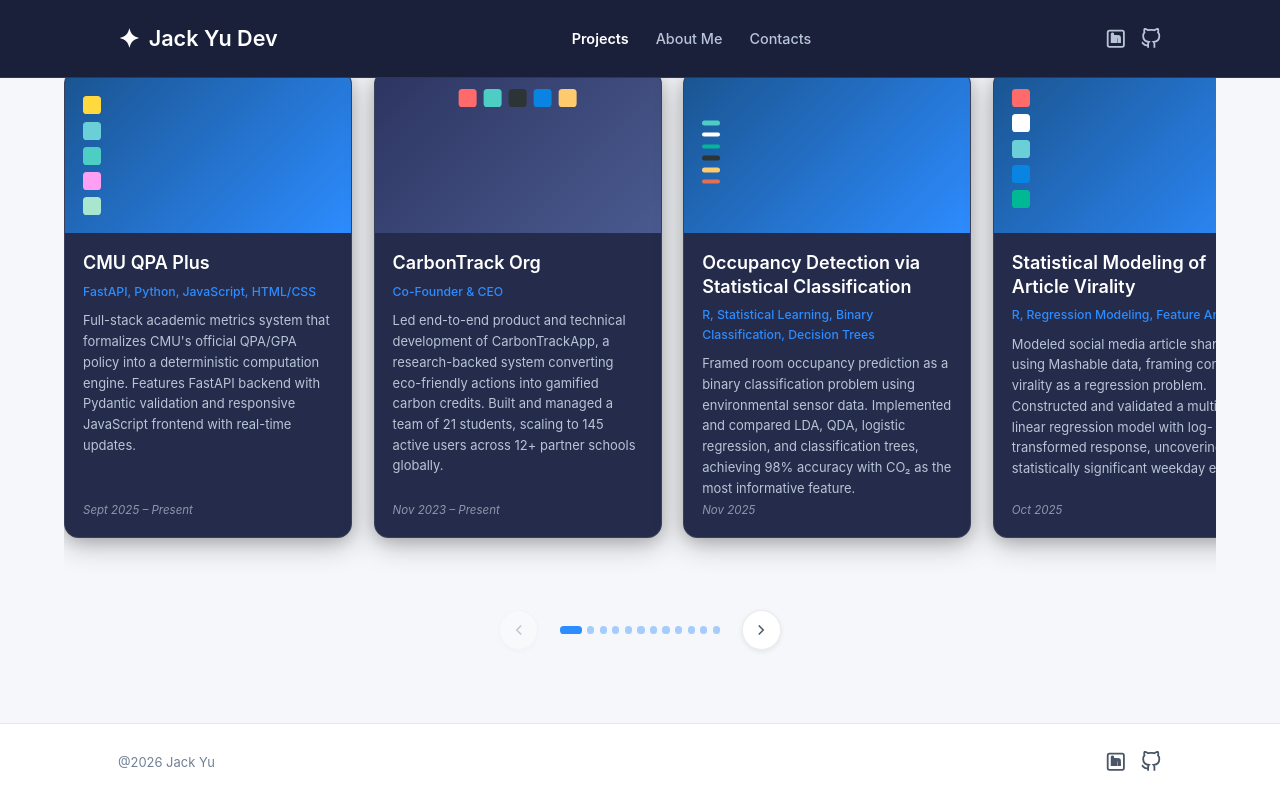
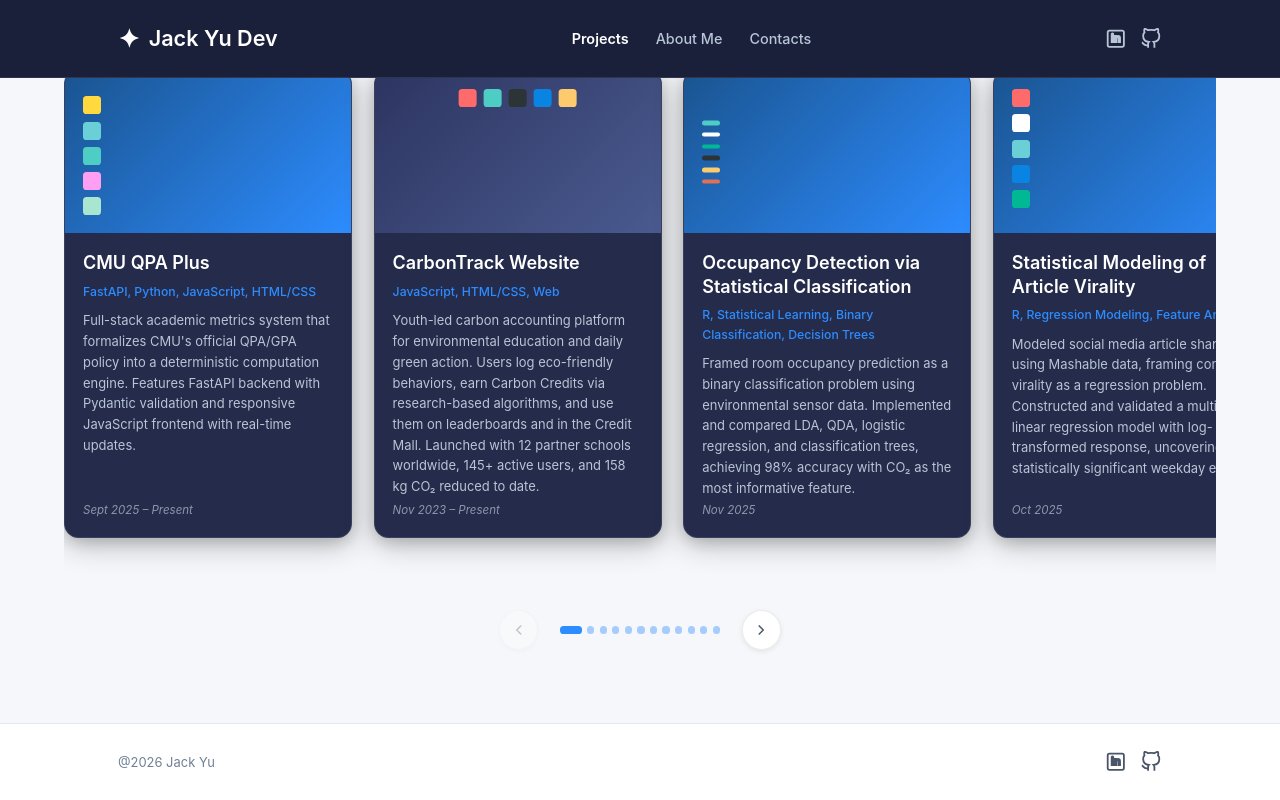
Before and after one commit to Jacky-111111/my-portfolio-site, a FastAPI app: page / in a window 1280 px wide. Run offline with FastAPI, Linux system fonts and the light colour scheme.

Commit message:
updated project info

```diff
--- a/static/css/style.css
+++ b/static/css/style.css
@@ -324,7 +324,6 @@
     flex-direction: column;
     justify-content: center;
     align-items: center;
-    flex: 1;
 }
 
 .projects-gallery {
--- a/static/js/main.js
+++ b/static/js/main.js
@@ -189,7 +189,7 @@
                 screenshotEl.classList.remove('no-image');
             } else {
                 screenshotEl.classList.add('no-image');
-                screenshotEl.textContent = '暂无截图';
+                screenshotEl.textContent = 'No screenshot';
             }
         }
         if (demoBtn) {
@@ -198,14 +198,14 @@
                 demoBtn.classList.remove('no-url');
                 try {
                     const host = new URL(demoUrl).hostname.replace(/^www\./, '');
-                    demoBtn.textContent = '访问 ' + host;
+                    demoBtn.textContent = host;  // 只显示域名，不加「访问」
                 } catch (_) {
                     demoBtn.textContent = '查看展示';
                 }
             } else {
                 demoBtn.href = '#';
                 demoBtn.classList.add('no-url');
-                demoBtn.textContent = '暂无展示链接';
+                demoBtn.textContent = 'No demo link';
             }
             demoBtn.addEventListener('click', function(e) {
                 e.stopPropagation();
--- a/templates/index.html
+++ b/templates/index.html
@@ -7,7 +7,7 @@
     <div class="projects-gallery-wrapper">
             <div class="projects-gallery" id="projectsGallery">
             <!-- Project Card 1: CMU QPA Plus -->
-            <div class="project-card-flip" data-demo-url="https://cmuqpa.com" data-screenshot="">
+            <div class="project-card-flip" data-demo-url="https://cmuqpa.com/" data-screenshot="/static/images/cmu-qpa-plus.png">
                 <div class="project-card-inner">
                     <div class="project-card card-mint">
                         <div class="project-placeholder">
@@ -33,8 +33,8 @@
                 </div>
             </div>
 
-            <!-- Project Card 2: CarbonTrack Org -->
-            <div class="project-card-flip" data-demo-url="" data-screenshot="">
+            <!-- Project Card 2: CarbonTrack Website -->
+            <div class="project-card-flip" data-demo-url="https://carbontrackapp.com" data-screenshot="/static/images/carbon-track-website.png">
                 <div class="project-card-inner">
                     <div class="project-card card-peach">
                         <div class="project-placeholder">
@@ -47,9 +47,9 @@
                             </div>
                         </div>
                         <div class="project-info">
-                            <h3 class="project-title">CarbonTrack Org</h3>
-                            <p class="project-tech">Co-Founder & CEO</p>
-                            <p class="project-description">Led end-to-end product and technical development of CarbonTrackApp, a research-backed system converting eco-friendly actions into gamified carbon credits. Built and managed a team of 21 students, scaling to 145 active users across 12+ partner schools globally.</p>
+                            <h3 class="project-title">CarbonTrack Website</h3>
+                            <p class="project-tech">JavaScript, HTML/CSS, Web</p>
+                            <p class="project-description">Youth-led carbon accounting platform for environmental education and daily green action. Users log eco-friendly behaviors, earn Carbon Credits via research-based algorithms, and use them on leaderboards and in the Credit Mall. Launched with 12 partner schools worldwide, 145+ active users, and 158 kg CO₂ reduced to date.</p>
                             <p class="project-date">Nov 2023 – Present</p>
                         </div>
                     </div>
@@ -143,7 +143,7 @@
             </div>
 
             <!-- Project Card 6: Pillulu -->
-            <div class="project-card-flip" data-demo-url="" data-screenshot="">
+            <div class="project-card-flip" data-demo-url="https://pillulu.com" data-screenshot="/static/images/pillulu-screenshot.png">
                 <div class="project-card-inner">
                     <div class="project-card card-peach">
                         <div class="project-placeholder">
@@ -169,8 +169,8 @@
                 </div>
             </div>
 
-            <!-- Project Card 7: Placeholder -->
-            <div class="project-card-flip" data-demo-url="" data-screenshot="">
+            <!-- Project Card 7: CarbonTrack iOS App -->
+            <div class="project-card-flip" data-demo-url="https://apps.apple.com/us/app/carbontrackapp/id6746659332" data-screenshot="/static/images/carbon-track-app-logo.png">
                 <div class="project-card-inner">
                     <div class="project-card card-blue">
                         <div class="project-placeholder">
@@ -183,8 +183,8 @@
                             </div>
                         </div>
                         <div class="project-info">
-                            <h3 class="project-title">Project Title Placeholder</h3>
-                            <p class="project-tech">Technology Stack Placeholder</p>
+                            <h3 class="project-title">CarbonTrack iOS App</h3>
+                            <p class="project-tech">Swift, SwiftUI</p>
                             <p class="project-description">Project description placeholder text. This is where you will add a detailed description of your project, including its key features, technologies used, and any notable achievements or outcomes.</p>
                             <p class="project-date">Date Placeholder</p>
                         </div>
```
Also changed, not shown: static/images/carbon-track-app-logo.png (added), static/images/carbon-track-website.png (added), static/images/cmu-qpa-plus.png (added), static/images/pillulu-screenshot.png (added).
